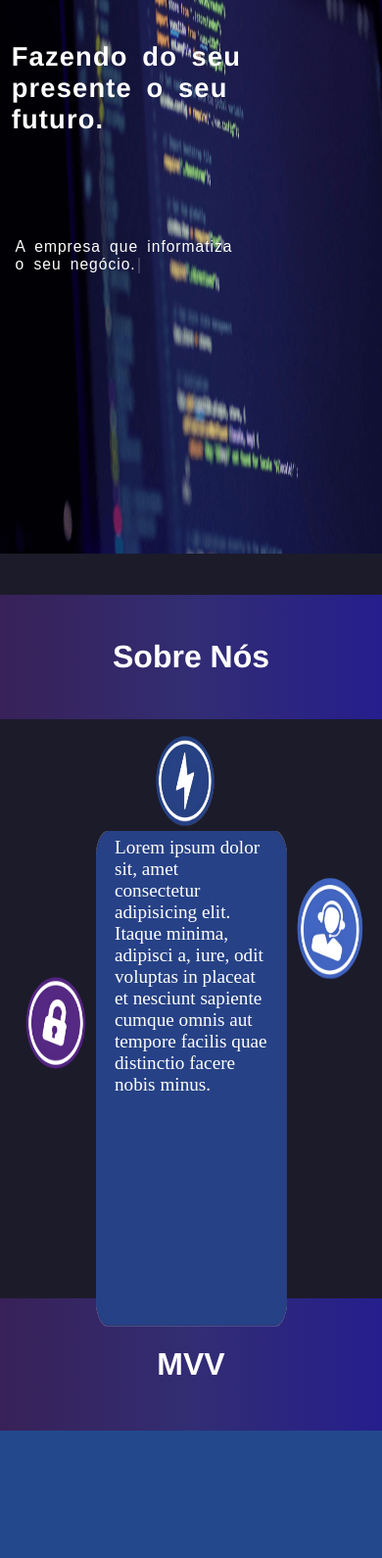
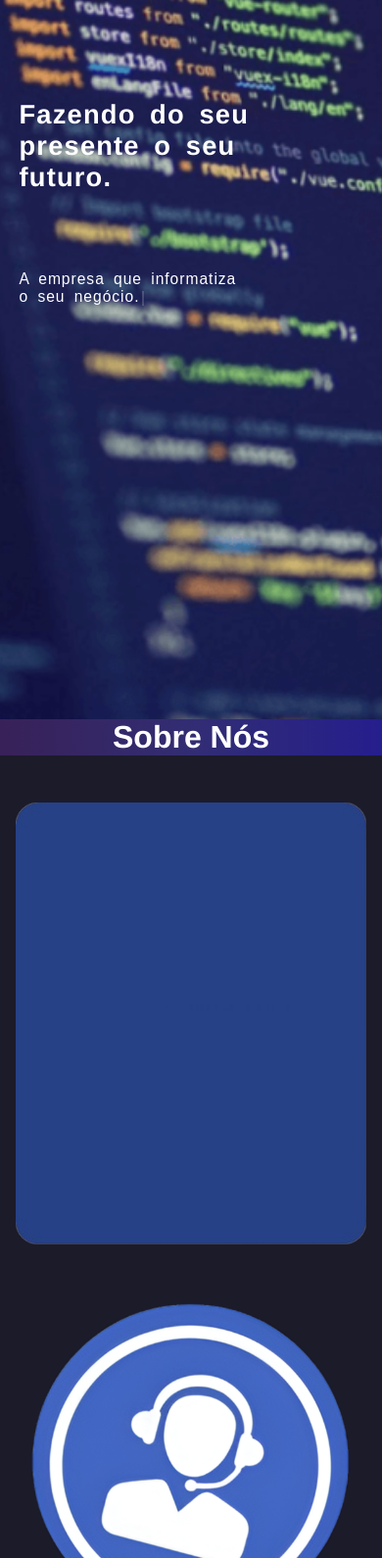
Before and after one commit to GabSantosP/Empresa-I.O.N, a plain HTML site: page index.html in a window 390 px wide. Shown: the part 110-1700 px from the top of the page at 98% size. Drawn offline with Linux system fonts and the light colour scheme.

Commit message:
Update style.css

```diff
--- a/style.css
+++ b/style.css
@@ -1,15 +1,25 @@
-*{
+* {
   margin: 0;
   padding: 0;
+  box-sizing: border-box;
 }
 
+/* Fonte */
+body {
+  font-family: 'Poppins', sans-serif;
+}
+
+/* Imagens */
 img {
   -webkit-user-drag: none;
   user-select: none;
   pointer-events: none;
+  max-width: 100%;
+  height: auto;
+  display: block;
 }
 
-/* trocar modo claro e escuro */
+/* Trocar modo claro e escuro */
 .switch-container {
   position: absolute;
   left: 56rem;
@@ -24,7 +34,9 @@ img {
   height: 26px;
 }
 
-.switch input { display: none; }
+.switch input {
+  display: none;
+}
 
 .slider {
   position: absolute;
@@ -58,21 +70,15 @@ input:checked + .slider:before {
   transform: translateX(24px);
 }
 
-/* trocar modo claro e escuro */
-
 /* Modo claro */
-
-body.light-mode nav {
-  background: #7a7af1c7;
-}
-
+body.light-mode nav,
 body.light-mode .nav-list {
-  background: #7a7af1c7;
+  background: #09113798;
 }
 
 body.light-mode .nav-list li a,
 body.light-mode .nav-list li {
-  color: #000000 !important;
+  color: #ffffff !important;
 }
 
 body.light-mode .missao,
@@ -81,41 +87,38 @@ body.light-mode .valores {
   color: #000000 !important;
 }
 
-body.light-mode .espaco{
-  background-color: #cfcdf9;
+body.light-mode .espaco:disabled {
+  background-color: #ffffff;
   color: #222;
 }
 
 body.light-mode .terceirotexto {
-  background-color: #7a72eb;
+  background-color: #80eb72;
   color: #222;
-  border: 1rem solid, #7a72eb;
+  border: 1rem solid #7a72eb;
+  border-radius: 1rem;
+}
+
+body.light-mode .Stexto {
+  color: rgb(6, 0, 59);
 }
 
 body.light-mode .top1,
 body.light-mode .top2 {
-  background: linear-gradient(to right, #cdc9fd,#b6b3fa,#9d9be5);
-  color: #222;
+  background: linear-gradient(to right, #382158, #322D73, #251E8D);
+  color: #ffffff;
 }
 
-body.light-mode .segundo {
-  background-color: #cfcdf9;
+body.light-mode .segundo,
+body.light-mode .terceiro {
+  background-color: #ffffff;
+  color: black;
 }
 
-body.light-mode .terceiro {
-  background-color: #cfcdf9;
-}
-
-/* Modo claro */
-
+/* Links */
 a {
   color: #fff;
   text-decoration: none;
-}
-
-.logo{
-    height: 120px;
-    height: 120px;
 }
 
 a:hover {
@@ -124,15 +127,19 @@ a:hover {
   transition: 0.3s;
 }
 
-/*tudo a baixo é menu*/
+/* Logo */
+.logo {
+  height: 120px;
+}
 
+/* Menu */
 nav {
   display: flex;
   justify-content: space-between;
   align-items: center;
   font-family: Arial;
   font-size: 1.3rem;
-    background: #091137d9;
+  background: #09113798;
   height: 8vh;
   position: fixed;
   top: 0;
@@ -140,12 +147,6 @@ nav {
   width: 100%;
   z-index: 1000;
   padding-left: 20px;
-}
-
-
-body {
-    padding-top: 0;
-    margin: 0;
 }
 
 .nav-list {
@@ -173,40 +174,21 @@ body {
   transition: 0.3s;
 }
 
-@media (max-width: 999px) {
-    body {
-        overflow-x: hidden;
-    }
-
-    .nav-list {
-        position: fixed;
-        top: 8vh;
-        right: 0px;
-        width: 40vw;
-        height: 92vh;
-        background: #091137d9;
-        flex-direction: column;
-        align-items: center;
-        justify-content: space-around;
-        transform: translateX(100%);
-        transition: transform 0.3s ease-in;
-        z-index: 999;
-    }
-
-    .nav-list li {
-        margin-left: 0px;
-        opacity: 0;
-    }
-
-    .mobile-menu {
-        display: block;
-    }
-}
-
 .nav-list.active {
   transform: translateX(0);
 }
 
+.mobile-menu.active .line1 {
+  transform: rotate(-45deg) translate(-8px, 8px);
+}
+
+.mobile-menu.active .line2 {
+  opacity: 0;
+}
+
+.mobile-menu.active .line3 {
+  transform: rotate(45deg) translate(-5px, -7px);
+}
 
 @keyframes navLinkFade {
   from {
@@ -219,273 +201,61 @@ body {
   }
 }
 
-.mobile-menu.active .line1{
-    transform: rotate(-45deg) translate(-8px, 8px);
-}
+/* ========================================================= */
+/* ===== ESTILOS ORIGINAIS PARA DESKTOP (MANTIDOS) ===== */
+/* ========================================================= */
+.primeiro { position: relative; }
+.capa { width: 100%; height: 80vh; position: absolute; top: 0; object-fit: cover; }
+.apresenta { position: absolute; color: #fff; top: 17vh; left: 5vw; font-size: 3vw; font-family: 'Helvetica'; letter-spacing: 0.2vw; word-spacing: 1vw; }
+.apresenta2 { margin-top: 3rem; position: absolute; color: #fff; top: 45vh; left: 5vw; font-size: 2vw; font-family: 'Arial'; letter-spacing: 0.15vw; word-spacing: 0.8vw; }
+.espaco { position: relative; top: 80vh; text-align: center; background-color: #091137; width: 100%; height: 5vh; }
 
-.mobile-menu.active .line2{
-    opacity: 0;
-}
+.top1 { width: 100%; height: 14vh; display: grid; position: relative; top: 80vh; place-items: center; background: linear-gradient(to right, #382158, #322D73, #251E8D); color: #fff; font-family: 'Helvetica'; }
 
-.mobile-menu.active .line3{
-        transform: rotate(45deg) translate(-5px, -7px);
+.segundo { width: 100%; height: 90vh; background-color: #1C1B2A; position: absolute; top: 99vh; }
+.Stexto { position: absolute; top: 6vw; left: 5%; justify-content: left; text-align: left; font-size: 2.3rem; z-index: 1; width: 38vw; color: #fff; }
 
-}
-/* tudo acima é do menu*/
+.icon1, .icon2, .icon3 { position: absolute; z-index: 1; animation: float 3.8s ease-in-out infinite; }
+.icon1 { width: 31vw; left: 50%; top: -6vw; }
+.icon2 { width: 31vw; left: 65%; top: 7vw; animation-duration: 4.2s; }
+.icon3 { width: 31vw; left: 50%; top: 19vw; animation-duration: 8s; }
 
-/* primeira parte */
-.primeiro{
+.top2 { width: 100%; height: 14vh; display: grid; position: relative; top: 167vh; place-items: center; background: linear-gradient(to right, #382158, #322D73, #251E8D); color: #fff; font-family: 'Helvetica'; }
+
+.terceiro { width: 100%; height: 90vh; background-color: #1C1B2A; position: absolute; display: flex; gap: 7vw; justify-content: center; top: 200vh; }
+.missao,
+.visao,
+.valores {
+  justify-content: space-between;
+  text-align: justify;
   position: relative;
-}
-
-.capa{
-    width: 100%;
-    height: 80vh;
-    position: absolute;
-    top: 0px;
-}
-
-.apresenta {
-    position: absolute;
-    color: #fff;
-    top: 17vh;
-    left: 5vw;
-    font-size: 3vw;
-    font-family: 'Helvetica';
-    letter-spacing: 0.2vw;
-    word-spacing: 1vw;
-}
-
-.apresenta2 {
-    margin-top: 3rem;
-    position: absolute;
-    color: #fff;
-    top: 45vh;
-    left: 5vw;
-    font-size: 2vw;
-    font-family: 'Arial';
-    letter-spacing: 0.15vw;
-    word-spacing: 0.8vw;
-}
-
-
-@media (max-width: 999px) {
-
-    .primeiro{
-        position: relative;
-    }
-
-    .capa{
-    width: 100%;
-    height: 80vh;
-    position: absolute;
-    top: 0px;
-    }
-
-
-    .apresenta {
-        top: 18vh;
-        left: 3vw;
-        font-size: 7vw;
-        letter-spacing: 0.3vw;
-        word-spacing: 1.5vw;
-    }
-
-    .apresenta2 {
-        margin-top: 2rem;
-        top: 38vh;
-        left: 4vw;
-        font-size: 4vw;
-        letter-spacing: 0.25vw;
-        word-spacing: 1vw;
-    }
-}
-
-
-
-
-.espaco{
-    position: relative;
-    top: 80vh;
-    text-align: center;
-    background-color: #1C1B2A;
-    width: 100%;
-    height: 5vh;
-
-}
-
-/* primeira parte */
-
-/* segunda parte */
-
-.top1{
-    width: 100%;
-    height: 14vh;
-    display: grid;
-    position: relative;
-    top: 80vh;
-    place-items: center;
-    background: linear-gradient(to right, #382158,#322D73,#251E8D);
-    color: #fff;
-    font-family: 'Helvetica';
-
-
-}
-
-.segundo{
-    width: 100%;
-    height: 90vh;
-    background-color: #1C1B2A;
-    position: absolute;
-    top: 99vh;
-}
-
-.quadrado{
-    position: absolute;
-    width: 37vw;
-    height: 78vh;
-    left: 6vw;
-    top: 4vw;
-    z-index: 1;
-
-}
-
-.Stexto {
-    position: absolute;
-    top: 10vw;
-    left: 7vw;
-    font-size: 3rem;
-    color: white;
-    z-index: 1;
-    width: 38vw;
-}
-
-/*imagens*/
-.missao1{
-    position: absolute;
-    width: 20vw;
-    height: 30vh;
-    left: 75vw;
-    top: 6vw;
-    z-index: 1;
-
-}
-
-.missao2{
-    position: absolute;
-    width: 30vw;
-    height: 45vh;
-    left: 55vw;
-    top: 20vw;
-    z-index: 1;
-
-}
-
-.missao3{
-    position: absolute;
-    width: 20vw;
-    height: 30vh;
-    left: 45vw;
-    top: 6vw;
-    z-index: 1;
-
-}
-/*imagens*/
-
-
-/* segunda parte */
-
-/* terceira parte */
-
-.top2{
-    width: 100%;
-    height: 14vh;
-    display: grid;
-    position: relative;
-    top: 167vh;
-    place-items: center;
-    background: linear-gradient(to right, #382158,#322D73,#251E8D);
-    color: #fff;
-    font-family: 'Helvetica';
-
-
-
-}
-
-.terceiro{
-    width: 100%;
-    height: 90vh;
-    background-color: #23488C;
-    position: absolute;
-    display: flex;
-    gap: 7vw;
-    justify-content: center;
-    top: 200vh;
-}
-
-.missao, .visao, .valores{
-    position: relative;
-    width: 25vw;
-    height: 50vh;
-    left: 2vw;
+  font-size: 30px;
   top: 35vh;
-    color: #fff;
-    font-family: 'Helvetica';
+  color: #ffffff;
   text-align: center;
   z-index: 1;
+}
+.mvv1, .mvv2, .mvv3 { position: absolute; width: 35vw; height: auto; top: 10vh; z-index: 1; }
+.mvv1 { left: 0%; }
+.mvv2 { left: 32.5%; }
+.mvv3 { left: 65%; }
 
-}
+@keyframes float { 0% { transform: translateY(0); } 50% { transform: translateY(-20px); } 100% { transform: translateY(0); } }
+.cursor { display: inline-block; width: 2px; height: 1em; background-color: white; margin-left: 2px; animation: blink 0.7s infinite; vertical-align: bottom; }
+@keyframes blink { 0% { opacity: 1; } 50% { opacity: 0; } 100% { opacity: 1; } }
+.wave-background { position: absolute; bottom: 0; left: 0; width: 100%; height: 100vh; overflow: hidden; z-index: 0; }
+.wave-background svg { width: 200%; height: 100%; }
+.wave { opacity: 0.8; }
+.wave1 { fill: #4652b9; animation: wave1 15s linear infinite; }
+.wave2 { fill: #1c2f81; animation: wave2 12s linear infinite; }
+.wave3 { fill: #3a2f75; animation: wave3 20s linear infinite; }
+@keyframes wave1 { from { transform: translateX(0); } to { transform: translateX(-50%); } }
+@keyframes wave2 { from { transform: translateX(0); } to { transform: translateX(-50%); } }
+@keyframes wave3 { from { transform: translateX(0); } to { transform: translateX(-50%); } }
 
-.terceirotexto{
-    margin-top: 5rem;
-    display: block;
-    box-sizing: border-box;
-    text-align: left;
-    font-size: 1.5rem;
-}
-
-.mvv1, .mvv2, .mvv3{
-    position: absolute;
-    width: 27vw;
-    height: 56vh;
-    top: 19vh;
-    z-index: 1;
-}
-
-.mvv1{
-  left: 5.5%;
-}
-
-.mvv2{
-  left: 38%;
-}
-
-.mvv3{
-  left: 70.5%
-}
-
-
-
-
-/*animação*/
-
-.cursor {
-  display: inline-block;
-  width: 2px;
-  height: 1em;
-  background-color: white;
-  margin-left: 2px;
-  animation: blink 0.7s infinite;
-  vertical-align: bottom;
-}
-
-@keyframes blink {
-  0%   { opacity: 1; }
-  50%  { opacity: 0; }
-  100% { opacity: 1; }
-}
-
-/* responsivo */
+/* ====================================================== */
+/* ====== RESPONSIVO - CORRIGIDO ====== */
+/* ====================================================== */
 @media (max-width: 999px) {
   body {
     overflow-x: hidden;
@@ -500,7 +270,7 @@ body {
   .nav-list {
     position: fixed;
     top: 8vh;
-    right: 0px;
+    right: 0;
     width: 40vw;
     height: 92vh;
     background: #091137d9;
@@ -514,7 +284,7 @@ body {
   }
 
   .nav-list li {
-    margin-left: 0px;
+    margin-left: 0;
     opacity: 0;
     padding-right: 0;
   }
@@ -525,150 +295,135 @@ body {
     right: 14px;
   }
 
-  /* Primeira parte */
+  /* Deixa a capa ocupando 100% da altura da tela */
+  .primeiro {
+    position: relative;
+    width: 100%;
+    height: 100vh;
+    overflow: hidden;
+  }
+
+  .capa {
+    position: absolute;
+    width: 100%;
+    height: 100vh; /* Agora ocupa toda a tela no mobile */
+    top: 0;
+    left: 0;
+    object-fit: cover;
+    display: block;
+    z-index: 0;
+  }
+
+  /* Ajuste do texto para garantir que apareça sobre a capa */
   .apresenta {
-    top: 18vh;
-    left: 3vw;
+    top: 25vh;
+    left: 5vw;
     font-size: 7vw;
     letter-spacing: 0.3vw;
     word-spacing: 1.5vw;
+    color: #fff;
+    position: absolute;
+    z-index: 2; /* Garante que fica por cima da imagem */
+    max-width: 90%;
   }
 
   .apresenta2 {
     margin-top: 2rem;
-    top: 38vh;
-    left: 4vw;
+    top: 42vh;
+    left: 5vw;
     font-size: 4vw;
     letter-spacing: 0.25vw;
     word-spacing: 1vw;
+    color: #fff;
+    position: absolute;
+    z-index: 2;
+    max-width: 90%;
   }
 
-  /* Espaço */
-  .espaco {
-    top: 80vh;
-    height: 5vh;
+  /* Ajuste de fluxo das seções */
+  .espaco,
+  .top1,
+  .segundo,
+  .top2,
+  .terceiro {
+    position: relative;
+    top: auto;
+    left: auto;
+    right: auto;
+    height: auto;
   }
 
-  /* Segunda parte */
-
-.top1{
-    width: 100%;
-    height: 15vh;
-    display: grid;
-    position: relative;
-    top: 80vh;
-    place-items: center;
-    background: linear-gradient(to right, #382158,#322D73,#251E8D);
-    color: #fff;
-    font-family: 'Helvetica';
-
-
+  .espaco {
+    display: none;
   }
 
-.segundo{
-    width: 100%;
-    height: 75%;
-    background-color: #1C1B2A;
-    position: absolute;
-    top: 100vh;
+  /* Seção "Nossa Empresa" */
+  .segundo {
+    display: flex;
+    flex-direction: column;
+    align-items: center;
+    padding: 3rem 1rem;
+    gap: 3rem;
   }
 
-.quadrado{
-    position: absolute;
-    width:50%;
-    height: 80%;
-    left: 25%;
-    top: 18%;
-    z-index: 1;
-
+  .Stexto {
+    position: static;
+    width: 90%;
+    font-size: 1.3rem;
+    text-align: center;
+    order: 1;
   }
 
-
-.Stexto {
-    position: absolute;
-    top: 19%;
-    left: 30%;
-    font-size: 1.2em;
-    color: white;
-    z-index: 1;
-    width: 40%;
+  .icons-container {
+    position: static;
+    display: flex;
+    flex-direction: column;
+    align-items: center;
+    gap: 2rem;
+    order: 2;
   }
 
-.missao1{
-    position: absolute;
-    width: 19%;
-    height: 18%;
-    left: 77%;
-    top: 25%;
-    z-index: 1;
-
+  .icon1,
+  .icon2,
+  .icon3 {
+    position: static;
+    width: 60%;
+    max-width: 250px;
+    left: auto;
+    top: auto;
   }
 
-.missao2{
-    position: absolute;
-    width: 19%;
-    height: 18%;
-    left: 5%;
-    top: 40%;
-    z-index: 1;
-
+  /* Seção MVV */
+  .terceiro {
+    display: flex;
+    flex-direction: column;
+    align-items: center;
+    gap: 2rem;
+    padding: 4rem 1rem;
+    overflow: hidden;
   }
 
-.missao3{
-    position: absolute;
-    width: 19%;
-    height: 18%;
-    left: 39%;
-    top: 1%;
-    z-index: 1;
-
+  .missao,
+  .visao,
+  .valores {
+    width: 27vw;
+    height: 5vh;
+    top: 40%;
+    position: static;
   }
 
-
-/* Terceira parte */
-.top2 {
-    width: 100%;
-    height: 16vh;
-    display: grid;
+  .mvv1,
+  .mvv2,
+  .mvv3 {
     position: relative;
-    top: 150vh;
-    place-items: center;
-    background: linear-gradient(to right, #382158,#322D73,#251E8D);
-    color: #fff;
-    font-family: 'Helvetica';
+    width: 80%;
+    max-width: 350px;
+    left: auto;
+    top: auto;
   }
 
-.terceiro {
-    width: 100%;
-    height: 86vh;
-    background-color: #23488C;
-    position: absolute;
-    display: flex;
-    gap: 5.1vw;
-    justify-content: center;
-    top: 186vh;
-}
-
-.missao, .visao, .valores {
-    position: relative;
-    width: 27vw;
-    height: 5vh;
-    left: 2vw;
-    top: 40%;
-    color: #fff;
-    font-family: 'Helvetica';
-    text-align: center;
-
-}
-
-.terceirotexto{
-    margin-top: 5rem;
-    display: block;
-    box-sizing: border-box;
-    border-radius:1rem;
-    text-align: left;
+  .terceirotexto {
     font-size: 0.6em;
-
+    border-radius: 1rem;
   }
 }
-/* responsivo */
```
Lines whose indentation alone changed are shown as unchanged.
